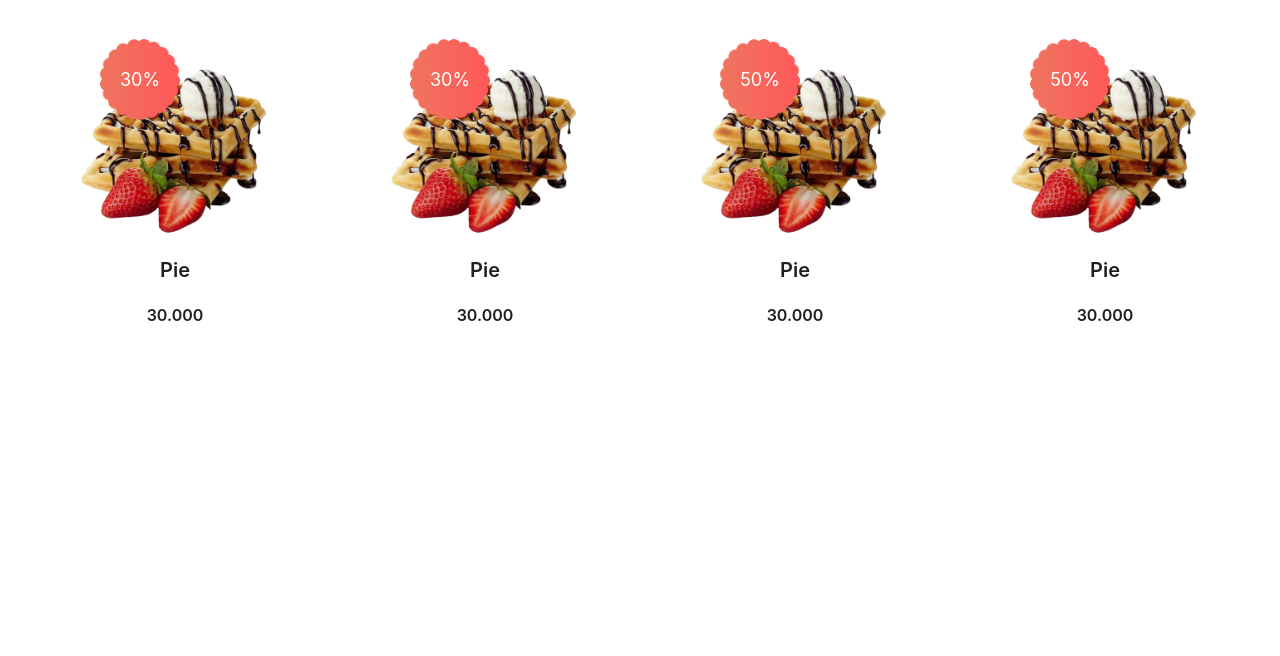
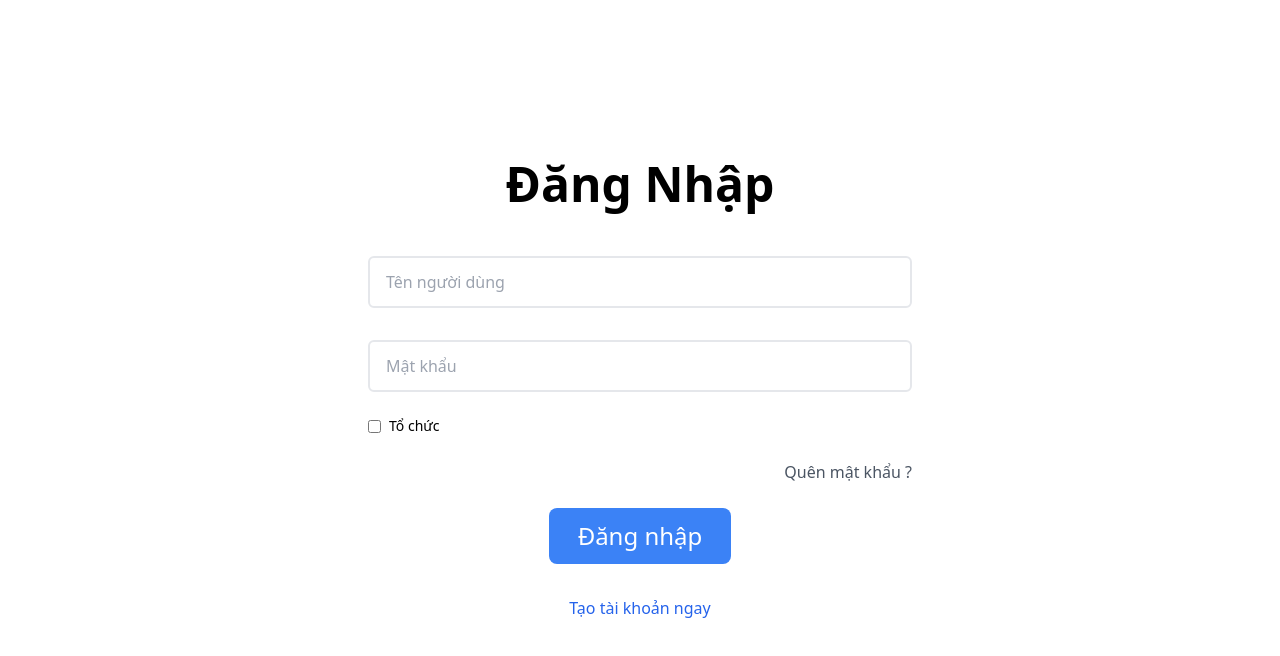
Before and after one commit to nhihuyn/mrpie, a React (Create React App) app: page /login in a window 1280 px wide. Shown: the top 656 px of the page. Built offline with nearby package versions, Linux system fonts and the light colour scheme.

Commit message:
feat:T01 create mockup for login screen

```diff
--- a/package.json
+++ b/package.json
@@ -15,6 +15,7 @@
     "antd-mobile": "^5.34.0",
     "axios": "^1.6.7",
     "demo": "^0.1.10",
+    "framer-motion": "^11.0.20",
     "i18next": "^23.10.1",
     "i18next-browser-languagedetector": "^7.2.0",
     "i18next-http-backend": "^2.5.0",
--- a/src/App.js
+++ b/src/App.js
@@ -1,4 +1,5 @@
 import './App.css';
+import Login from './components/Login/login';
 import DetailProduct from './components/common/detail-product/detailProduct';
 import { BrowserRouter, Routes, Route } from "react-router-dom";
 // import { useTranslation } from 'react-i18next';
@@ -9,11 +10,12 @@ function App() {
   return (
     <BrowserRouter>
     <Routes>
-      <Route path="/" element={<DetailProduct />}>
-        <Route index element={<DetailProduct />} />
-        <Route path="blogs" element={<DetailProduct />} />
+      <Route path="/login" element={<Login />}>
+        {/* <Route index element={<DetailProduct />} /> */}
+        <Route path="login" element={<Login />} />
+        {/* <Route path="blogs" element={<DetailProduct />} />
         <Route path="contact" element={<DetailProduct />} />
-        <Route path="*" element={<DetailProduct />} />
+        <Route path="*" element={<DetailProduct />} /> */}
       </Route>
     </Routes>
   </BrowserRouter>
--- /dev/null
+++ b/src/components/Login/login.tsx
@@ -0,0 +1,226 @@
+import React, { useState, useRef } from 'react';
+import { Alert } from 'antd';
+import { ExclamationCircleOutlined, CheckCircleOutlined } from '@ant-design/icons';
+import { useTranslation } from 'react-i18next';
+import { motion } from 'framer-motion';
+
+const Login: React.FC = () => {
+  const { t } = useTranslation();
+
+  let isValidate;
+  const [showAlert, setShowAlert] = useState(false);
+  const [showSuccessAlert, setShowSuccessAlert] = useState(false);
+  const [isOrganization, setIsOrganization] = useState(false);
+
+  const usernameRef = useRef(null);
+  const passwordRef = useRef(null);
+
+  const [username, setUsername] = useState('');
+  const [password, setPassword] = useState('');
+
+  const [usernameError, setUsernameError] = useState('');
+  const [passwordError, setPasswordError] = useState('');
+
+  const validateForm = (event: React.FormEvent<HTMLFormElement>) => {
+    isValidate = true;
+    event.preventDefault();
+    validateUsername();
+    validatePassword();
+    if (isValidate) {
+      setShowSuccessAlert(true);
+      // Tự động tắt Alert khi thành công
+      setTimeout(() => {
+        setShowSuccessAlert(false);
+      }, 3000);
+    }
+  };
+
+  const displayErrorMessage = (setError, errorMessage, elementRef) => {
+    isValidate = false;
+    setError(errorMessage);
+    setShowAlert(true);
+    elementRef.current.classList.add('border-pink-500', 'text-pink-600');
+    const timeoutId = setTimeout(() => {
+      setError('');
+      setShowAlert(false);
+      elementRef.current.classList.remove('border-pink-500', 'text-pink-600');
+    }, 3000);
+
+    if (elementRef.current.timeoutId) {
+      clearTimeout(elementRef.current.timeoutId);
+    }
+
+    elementRef.current.timeoutId = timeoutId;
+  };
+
+  const validateUsername = () => {
+    if (username.trim() === '') {
+      displayErrorMessage(
+        setUsernameError,
+        t('UsernameEmpty'),
+        usernameRef
+      );
+    } else if (username.length > 64) {
+      displayErrorMessage(
+        setUsernameError,
+        t('UsernameTooLong'),
+        usernameRef
+      );
+    } else if (!/^[a-zA-Z0-9]+$/.test(username)) {
+      displayErrorMessage(
+        setUsernameError,
+        t('UsernameInvalidCharacters'),
+        usernameRef
+      );
+    }
+  };
+
+  const validatePassword = () => {
+    if (password.trim() === '') {
+      displayErrorMessage(
+        setPasswordError,
+        t('PasswordEmpty'),
+        passwordRef
+      );
+    } else if (password.length < 7) {
+      displayErrorMessage(
+        setPasswordError,
+        t('PasswordTooShort'),
+        passwordRef
+      );
+    } else if (password.length > 64) {
+      displayErrorMessage(
+        setPasswordError,
+        t('PasswordTooLong'),
+        passwordRef
+      );
+    }
+  };
+
+  const toggleOrganization = () => {
+    setIsOrganization(!isOrganization);
+  };
+
+  return (
+    <div className="login-container mx-auto max-w-xl mt-40 px-4">
+      {showAlert && (
+        <motion.div
+          initial={{ opacity: 0, x: 200 }}
+animate={{ opacity: 1, x: 0 }}
+          exit={{ opacity: 0, x: 200 }}
+          transition={{ duration: 0.8 }}
+          className="fixed top-10 right-2 md:right-10"
+        >
+          <Alert
+            message={
+              <span>
+                <ExclamationCircleOutlined style={{ color: 'red' }} /> {t('Error')}{' '}
+              </span>
+            }
+            description={t('ErrorMessage')}
+            type="error"
+            closable
+            onClose={() => setShowAlert(false)}
+          />
+        </motion.div>
+      )}
+
+
+      {showSuccessAlert && (
+        <motion.div
+          initial={{ opacity: 0, x: 200 }}
+          animate={{ opacity: 1, x: 0 }}
+          exit={{ opacity: 0, x: 200 }}
+          transition={{ duration: 0.8 }}
+          className="fixed top-10 right-2 md:right-10"
+        >
+          <Alert
+             message={<span><CheckCircleOutlined style={{ color: 'green' }} /> {t('Success')}</span>}
+             description={t('SuccessMessage')}
+             type="success"
+             closable
+             showIcon
+          />
+        </motion.div>
+      )}
+
+      <h2 className="text-center font-bold sm:text-5xl px-20 mb-10">{t('Login')}</h2>
+      <form onSubmit={validateForm} className="flex flex-col">
+        <div className="form-group mb-6 flex flex-col">
+          <label htmlFor="username" className="block mb-2">
+
+          </label>
+          <input
+            type="text"
+            id="username"
+            name="username"
+            className={`w-full px-4 py-3 border-2 border-gray rounded-md placeholder-gray-400 focus:outline-none focus:border-blue-500
+            ${usernameError ? 'border-pink-500 text-pink-600' : ''}
+            `}
+            placeholder={t('Username')}
+            value={username}
+            onChange={(e) => setUsername(e.target.value)}
+            ref={usernameRef}
+          />
+          {usernameError && (
+            <p className="text-sm font-semibold text-red-400 ml-5">{usernameError}</p>
+          )}
+        </div>
+        <div className="form-group mb-6 flex flex-col">
+          <label htmlFor="password" className="block mb-2">
+
+          </label>
+          <input
+            type="password"
+            id="password"
+            name="password"
+            className={`w-full px-4 py-3 border-2 border-gray rounded-md placeholder-gray-400 focus:outline-none focus:border-blue-500 ${
+              passwordError ? 'border-pink-500 text-pink-600' : ''
+            }`}
+            placeholder={t('Password')}
+            value={password}
+            onChange={(e) => setPassword(e.target.value)}
+            ref={passwordRef}
+          />
+          {passwordError && (
+            <p className="text-sm font-semibold text-red-400 ml-5">{passwordError}</p>
+          )}
+        </div>
+        <div className="form-group mb-6 flex items-center">
+          <input
+            type="checkbox"
+            id="organization"
+            className="mr-2"
+checked={isOrganization}
+            onChange={toggleOrganization}
+          />
+          <label htmlFor="organization" className="text-sm">
+            {t('Organization')}
+          </label>
+        </div>
+        <div className="forgot-password mb-6 text-right">
+          <a href="#" className="text-gray-600 hover:text-brown">
+            {t('ForgotPassword')}
+          </a>
+        </div>
+        <button
+        id="login"
+          type="submit"
+          className="w-1/2 md:w-1/3 mx-auto bg-blue-500 hover:bg-gray-500 text-white text-2xl py-3 rounded-lg transition duration-300 mb-6 flex justify-center"
+          >
+          {t('login')}
+        </button>
+
+      </form>
+      <div className="signup-link mt-2 mb-14 text-center">
+        <p>
+          <a href="#" className="text-blue-600 text-1xl">
+            {t('CreateAccount')}
+          </a>
+        </p>
+      </div>
+    </div>
+  );
+};
+
+export default Login;
--- a/src/i18n.js
+++ b/src/i18n.js
@@ -30,7 +30,7 @@ i18n
             translation: common_vi
           }
       },
-      lng: "en", // if you're using a language detector, do not define the lng option
+      lng: "vi", // if you're using a language detector, do not define the lng option
       fallbackLng: "en",
 
       interpolation: {
--- a/src/locales/vi/translation.json
+++ b/src/locales/vi/translation.json
@@ -1,6 +1,8 @@
 {
     "Welcome to React": "Xin chao",
     "Home": "Trang chủ",
+    "Introduction": "Giới thiệu",
+    "INTRODUCTION":"GIỚI THIỆU",
     "Menu": "Thực đơn",
     "Contact": "Liên hệ",
     "Event": "Sự kiện",
@@ -15,5 +17,56 @@
     "FindStore": "Tìm Cửa Hàng",
     "BrandStory": "Câu Chuyện Về Thương Hiệu",
     "Brand": "Thương Hiệu",
-    "Info": "Thông Tin "
+    "Info": "Thông Tin ",
+    "UsernameEmpty": "Tên người dùng để trống",
+    "Login":"Đăng Nhập",
+    "login":"Đăng nhập",
+    "Username": "Tên người dùng",
+    "Password": "Mật khẩu",
+    "ForgotPassword": " Quên mật khẩu ?",
+    "Organization": "Tổ chức",
+    "PasswordResetRequestSent":"Thay đổi mật khẩu thành công",
+    "InvalidEmail": "Email không hợp lệ hoặc bị bỏ trống",
+    "EmailAddress": "Địa chỉ Email",
+    "PasswordRetrieval":"Lấy Lại Mật Khẩu",
+    "ResetPassword": "Lấy lại mật khẩu",
+    "BackToLogin":"Đăng nhập trở lại",
+    "UsernameTooLong":"Tên người dùng quá dài",
+    "UsernameInvalidCharacters":"Tên người dùng không hợp lệ",
+    "PasswordEmpty": "Mật khẩu không được để trống",
+    "PasswordTooLong": "Mật khẩu quá dài",
+    "LoginSuccess":"Đăng nhập thành công",
+    "LoginFail":"Đăng nhập thất bại",
+    "CreateAccount":"Tạo tài khoản ngay",
+    "ChangePassword":"Thay đổi mật khẩu",
+    "NewPassword":"Mật khẩu mới",
+    "ConfirmPassword":"Xác nhận mật khẩu",
+    "NewPasswordRequired":"Mật khẩu mới không được để trống",
+    "ConfirmPasswordRequired":"Xác nhận mật khẩu không được trống",
+    "PasswordMismatch":"Mật khẩu không khớp",
+    "ProductDescriptionShort":"Mô tả sản phẩm ngắn gọn",
+    "SelectCakeType":"Chọn loại bánh",
+    "HotCakes":"Bánh nóng",
+    "ColdCakes":"Bánh lạnh",
+    "Size":"Kích thước",
+    "AddToCart":"Thêm vào giỏ hàng",
+    "Description":"MÔ TẢ",
+    "Reviews":"ĐÁNH GIÁ",
+    "ProductInformation":"Thông tin mô tả",
+    "AddYourComment":"Thêm bình luận của bạn",
+    "PhoneNumber":"Số điện thoại",
+    "ReviewContent":"Nội dung bình luận",
+    "SubmitComment":"Gửi bình luận",
+    "PleaseSelectCakeAndSize":"Vui lòng chọn loại bánh và kích thước",
+    "ProductAddedToFavorites":"Sản phẩm thêm vào mục yêu thích",
+    "ProductAddedToCart":"Đã thêm vào giỏ hàng",
+    "YourRating":"Đánh giá của bạn",
+    "InvalidOrEmptyReviewInformation":"Thông tin chưa hợp lệ hoặc bị bỏ trống",
+    "CommentHasBeenSubmitted":"Bình luận đã được gửi",
+    "ItemDescription":"Chúng tôi cung cấp đa dạng sản phẩm bánh pie tươi, nướng mới hằng ngày với kích thước bánh",
+    "Cancel":"Hủy",
+    "Error":"Lỗi !",
+    "Success":"Thành công !",
+    "ErrorMessage":"Thông báo thất bại",
+    "SuccessMessage":"Thông báo thành công"
 }
```
Also changed, not shown: 1 other file (tests, documents, lock files or other folders).
